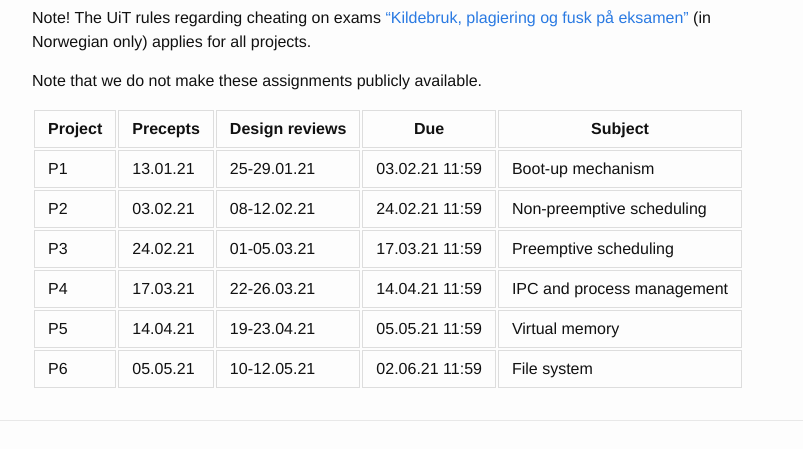
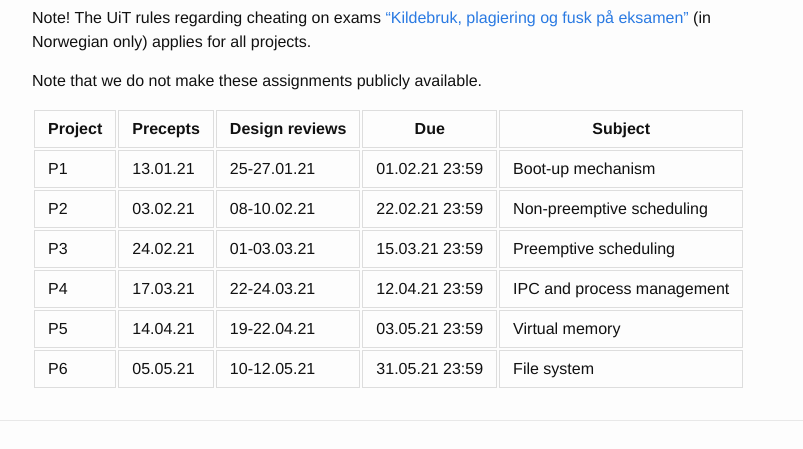
Before and after one commit to uit-inf-2201-s21/uit-inf-2201-s21.github.io, a Jekyll site: the page built from index.md, in a window 1280 px wide and 900 px high, scrolled down 1878 px. Shown: the part 344-793 px from the top of the window, without its empty margins (238-1041 px from the left). Built offline with Jekyll 4.4.1, drawn with Linux system fonts in a browser that asks for light colours.

Commit message:
Update index.md

```diff
--- a/index.md
+++ b/index.md
@@ -75,9 +75,9 @@ Note that we do not make these assignments publicly available.
 
 | Project |	Precepts | Design reviews | Due | Subject|
 |---------|----------|-------------|----------|---------|
-| P1      | 13.01.21 | 25-29.01.21 | 03.02.21 11:59 | Boot-up mechanism |
-| P2      | 03.02.21 | 08-12.02.21 | 24.02.21 11:59 | Non-preemptive scheduling |
-| P3      | 24.02.21 | 01-05.03.21 | 17.03.21 11:59 | Preemptive scheduling |
-| P4      | 17.03.21 | 22-26.03.21 | 14.04.21 11:59 | IPC and process management |
-| P5      | 14.04.21 | 19-23.04.21 | 05.05.21 11:59 | Virtual memory |
-| P6      | 05.05.21 | 10-12.05.21 | 02.06.21 11:59 | File system |
+| P1      | 13.01.21 | 25-27.01.21 | 01.02.21 23:59 | Boot-up mechanism |
+| P2      | 03.02.21 | 08-10.02.21 | 22.02.21 23:59 | Non-preemptive scheduling |
+| P3      | 24.02.21 | 01-03.03.21 | 15.03.21 23:59 | Preemptive scheduling |
+| P4      | 17.03.21 | 22-24.03.21 | 12.04.21 23:59 | IPC and process management |
+| P5      | 14.04.21 | 19-22.04.21 | 03.05.21 23:59 | Virtual memory |
+| P6      | 05.05.21 | 10-12.05.21 | 31.05.21 23:59 | File system |
```
